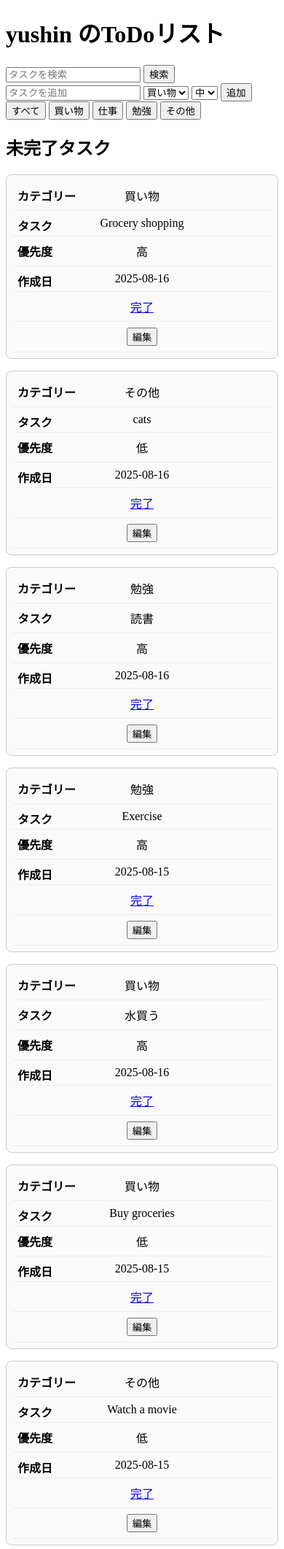
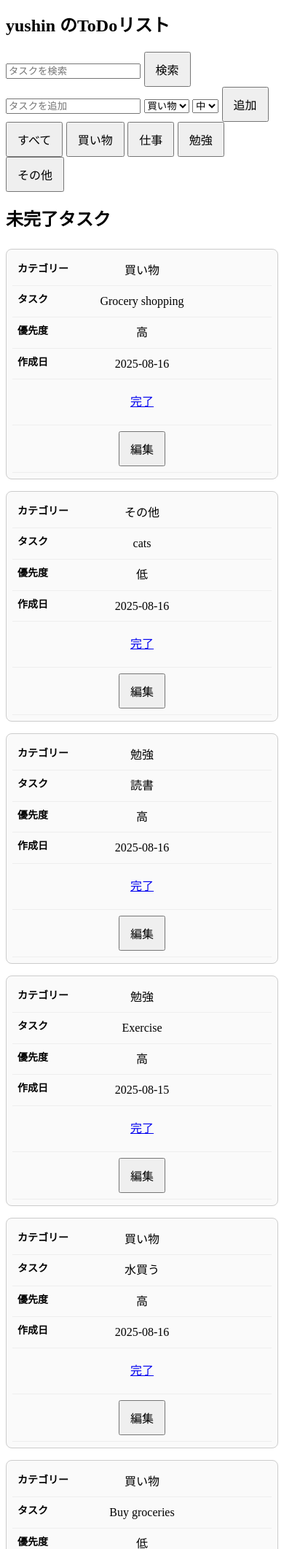
Before and after one commit to ushiushi05/todo_app_flask, a Flask app: page / in a window 390 px wide. Shown: the top 2123 px of the page at 73% size. Run offline with Flask 2, Linux system fonts and the light colour scheme; a user stored in the database is signed in; data comes from the database, SQL or seed files in the repository; both versions use the stored data as it was after the commit.

Commit message:
mobile design change

```diff
--- a/static/css/style.css
+++ b/static/css/style.css
@@ -12,10 +12,16 @@
 }
 
 /* --- スマホ表示: カード形式 --- */
-@media screen and (max-width: 768px) {
+@media screen and (max-width: 600px) {
     .task-table thead {
         display: none;
         /* ヘッダーを非表示にする */
+    }
+
+    body {
+        font-size: 18px;
+        line-height: 1.6;
+        overflow-x: hidden; /* 横スクロールを強制禁止 */
     }
 
     .task-table,
@@ -39,6 +45,7 @@
     }
 
     .task-table td {
+        font-size: 16px;
         display: flex;
         justify-content: center;
         padding: 8px;
@@ -51,6 +58,7 @@
 
     /* 左側に data-label を表示して見出し代わりにする */
     .task-table td::before {
+        font-size: 14px;
         content: attr(data-label);
         position: absolute;
         left: 1.5rem;
@@ -58,9 +66,13 @@
         text-align: left;
     }
 
-     /* 横スクロールを強制禁止 */
-    body {
-        overflow-x: hidden;
+    h1, h2, h3 {
+        font-size: 1.5rem;
+    }
+
+    button, a {
+        font-size: 16px;
+        padding: 10px 14px;
     }
 }
 
```
Also changed, not shown: todo.db.
